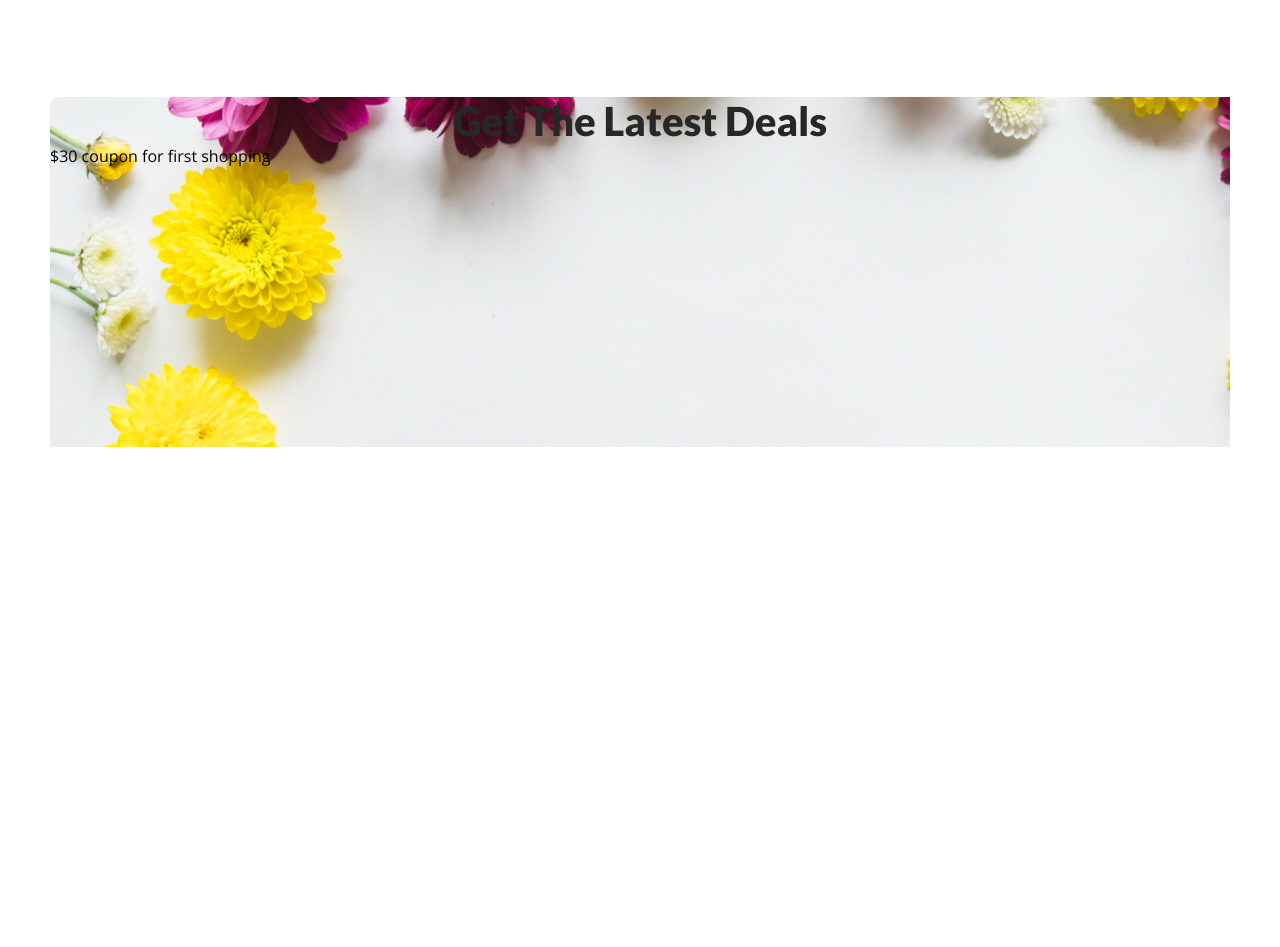
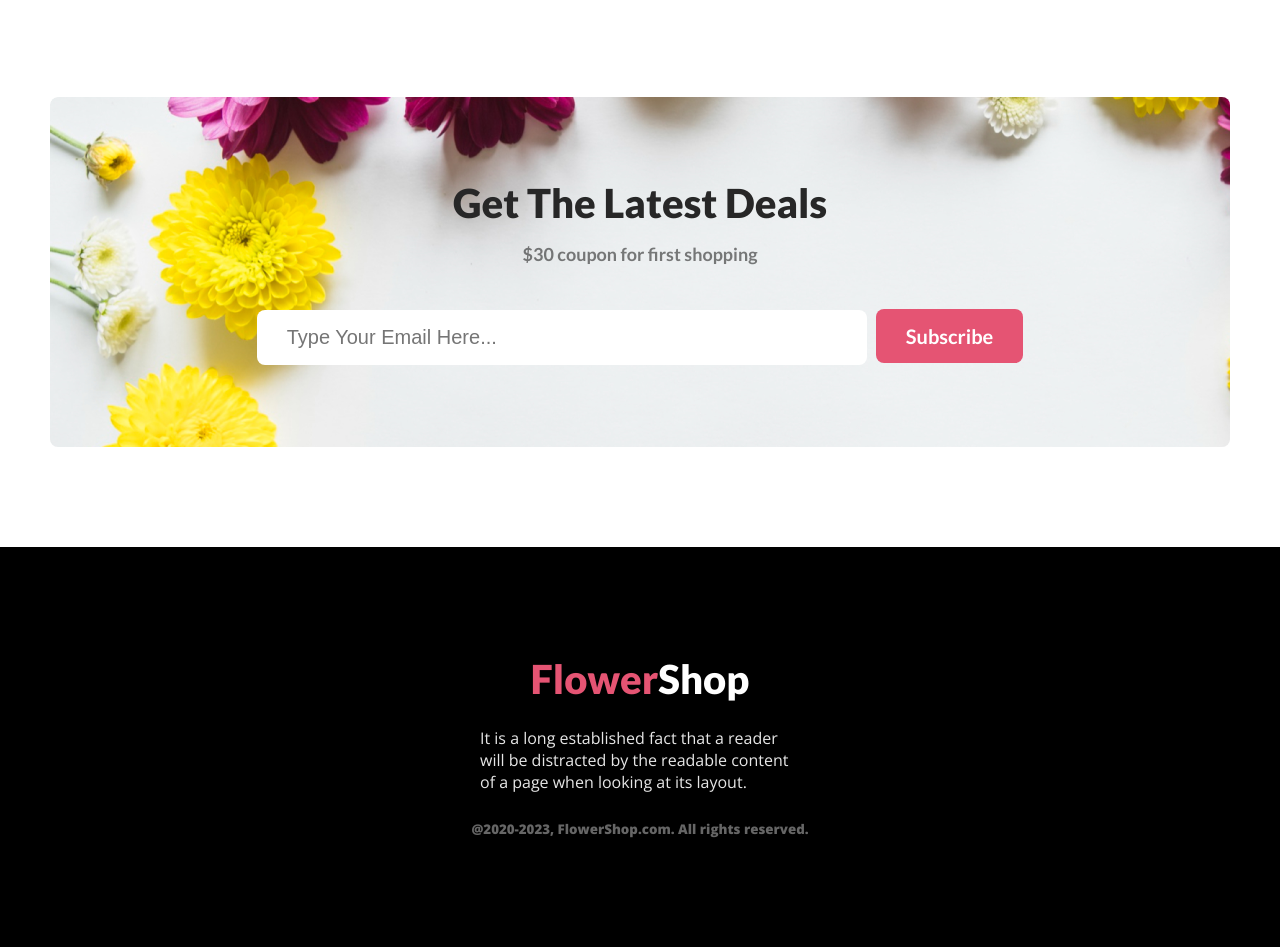
Before and after one commit to Sajidul-Is1am/flower-shop-project, a plain HTML site: page index.html in a window 1280 px wide. Shown: the part 3341-4288 px from the top of the page. Before the commit the page ends 3788 px from the top, so only its background shows below. Drawn offline with nearby package versions, Linux system fonts and the light colour scheme.

Commit message:
without extra uniq section complete flower project

```diff
--- a/css/style.css
+++ b/css/style.css
@@ -192,36 +192,106 @@ body {
     font-size: 18px;
     font-weight: 400;
     line-height: 30px;
+    margin: 30px 0;
+}
+
+.offer-off {
+    color: rgb(230, 10, 10);
 }
 
 /* offer part end */
 
 /* instragram-section start */
-.instragram-section{
+.instragram-section {
     margin: 100px 0;
 }
-.instragram-container{
+
+.instragram-container {
     display: flex;
     justify-content: center;
     gap: 52px;
     margin: 100px 0;
 }
-.instragram-img{
+
+.instragram-img {
     width: 252px;
     height: 300px;
 }
+
 /* instragram-section end */
 
 
 
 /* deals-section start */
-.deals-container{
+.deals-container {
     background-image: url(../flower-assets/Rectangle\ 9.png);
     width: 1180px;
     height: 350px;
+    text-align: center;
+    display: flex;
+    align-items: center;
+    justify-content: center;
+    border-radius: 8px;
 }
-.deals-section{
+
+.deals-section {
     display: flex;
     justify-content: center;
 }
+
+.deals-text {
+    color: rgba(39, 39, 39, 0.60);
+    font-family: Lato;
+    font-size: 18px;
+    font-weight: 400;
+    line-height: 30px;
+    margin: 12px 0;
+}
+
+.deals-form {
+    width: 550px;
+    padding: 16px 30px;
+    border-radius: 8px;
+    font-size: 20px;
+    border: 0;
+    margin-right: 5px;
+}
+
+.input-container {
+    margin-top: 40px;
+}
+
 /* deals-section emd */
+
+
+/* footer part start */
+.footer-section {
+    width: 100%;
+    height: 400px;
+    background-color: #000000;
+    margin-top: 100px;
+    justify-content: center;
+    display: flex;
+    align-items: center;
+}
+
+.footer-title {
+    color: #ffffff;
+}
+
+.footer-flower {
+    color: #E55473;
+}
+
+.footer-description {
+    display: flex;
+    flex-direction: column;
+    flex-shrink: 0;
+    color: rgba(255, 255, 255, 0.90);
+    margin: 24px 480px;
+}
+.copyright{
+    color: rgba(255, 255, 255, 0.40);
+    text-align: center;
+}
+/* footer part end */
--- a/index.html
+++ b/index.html
@@ -88,7 +88,7 @@
         <section class="offer-section">
             <div class="offer-container">
                 <div class="offer-info">
-                    <h3 class="offer-title">Hot Deal ! Sale Up To 25% <span>Off</span></h3>
+                    <h3 class="offer-title">Hot Deal ! Sale Up To 25% <span class="offer-off">Off</span></h3>
                     <p class="offer-description">It is a long established fact that a reader will be distracted by the
                         readable content of a page when looking at its layout.</p>
                     <button class="primary-btn">Sing up</button>
@@ -129,8 +129,15 @@
         <!-- deals-form-start -->
         <section class="deals-section">
             <div class="deals-container">
-                <h3 class="primary-title">Get The Latest Deals</h3>
-                <p class="deals-text">$30 coupon for first shopping</p>
+                <div class="deals-info">
+                    <h3 class="primary-title">Get The Latest Deals</h3>
+                    <p class="deals-text">$30 coupon for first shopping</p>
+                    <div class="input-container">
+                        <input class="deals-form" type="email" placeholder="Type Your Email Here...">
+                    <button class="primary-btn" type="submit">Subscribe</button>
+                    </div>
+
+                </div>
             </div>
         </section>
         <!-- deals-form-end -->
@@ -140,7 +147,15 @@
 
     <!-- start footer part -->
     <footer>
-
+        <section class="footer-section">
+            <div class="footer-container">
+                <h2 class="primary-title footer-title">
+                    <span class="footer-flower">Flower</span>Shop
+                </h2>
+                <p class="footer-description">It is a long established fact that a reader will be distracted by the readable content of a page when looking at its layout.</p>
+                <h4 class="copyright"><small>@2020-2023, FlowerShop.com. All rights reserved.</small></h4>
+            </div>
+        </section>
     </footer>
     <!-- start footer end -->
 </body>
```
